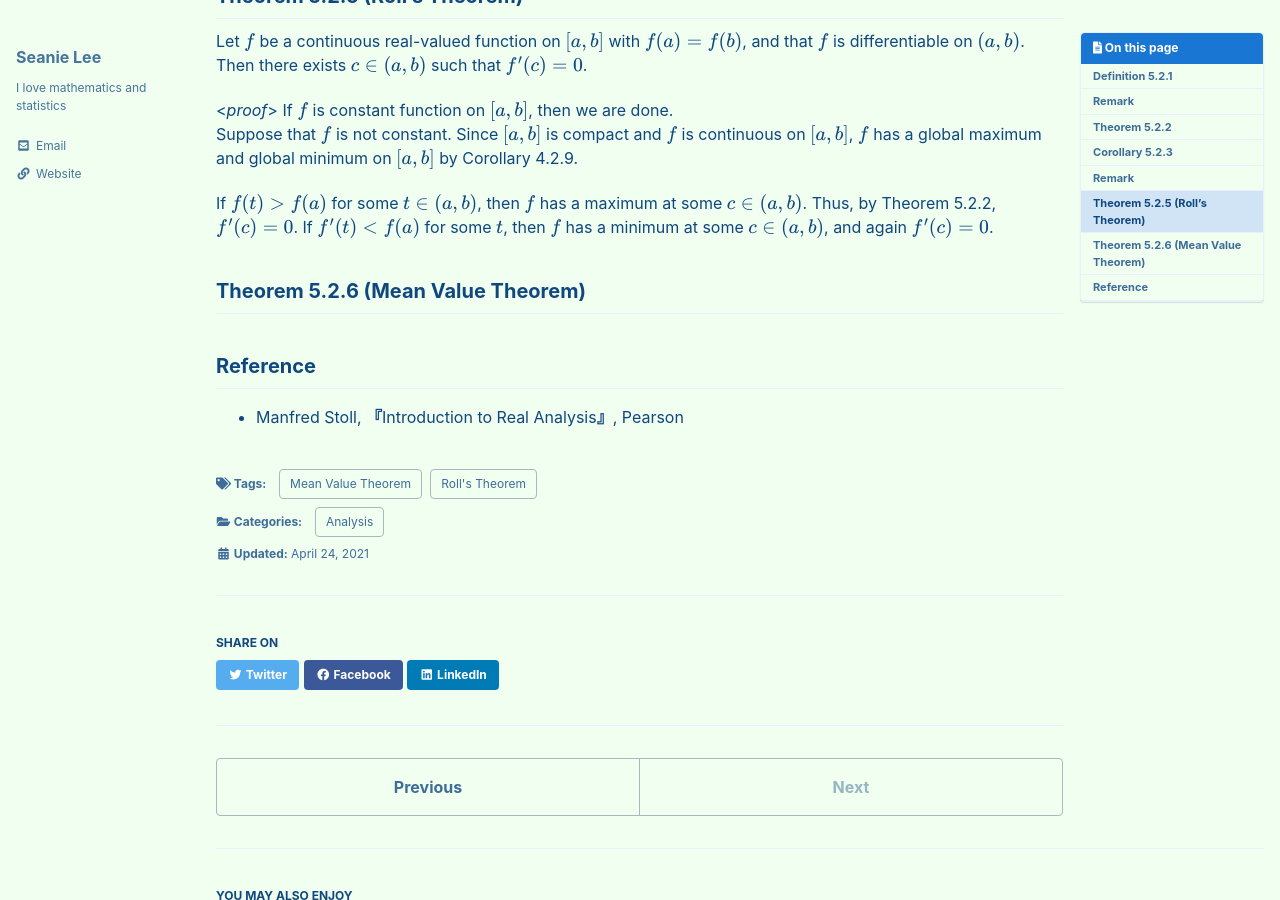
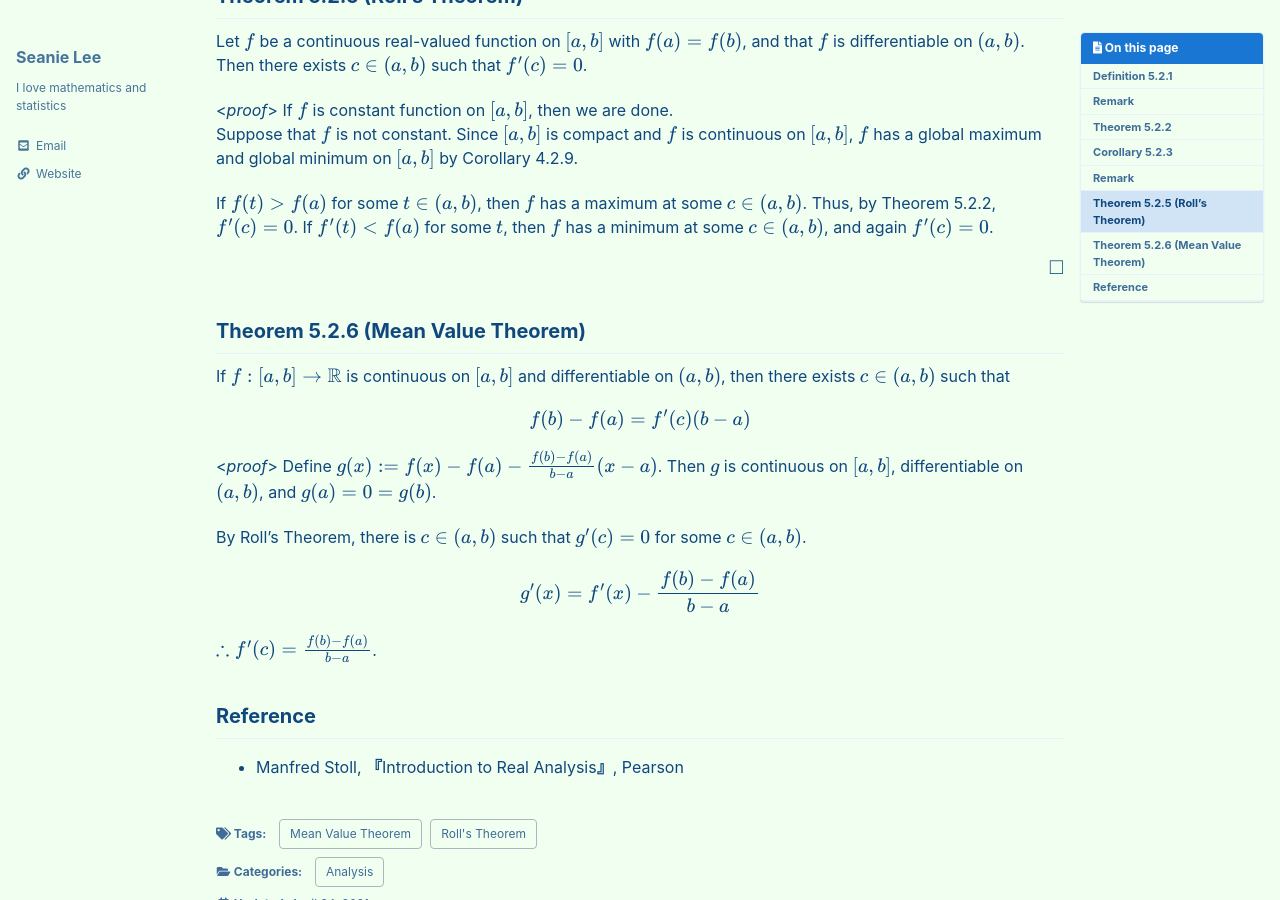
Before and after one commit to seanie12/blog, a Jekyll site: the page built from _posts/2021-04-24-mvt.md, in a window 1280 px wide and 900 px high, scrolled down 1602 px. Built offline with Jekyll 4.4.1, drawn with Linux system fonts in a browser that asks for light colours; cached includes are drawn as plain includes; formulas are drawn with MathJax 3.

Commit message:
Update 2021-04-24-mvt.md

```diff
--- a/_posts/2021-04-24-mvt.md
+++ b/_posts/2021-04-24-mvt.md
@@ -76,7 +76,27 @@ If $f$ is constant function on $[a,b]$, then we are done. <br /> Suppose that $f
 
 If $f(t) > f(a)$ for some $t\in (a,b)$, then $f$ has a maximum at some $c\in (a,b)$. Thus, by Theorem 5.2.2, $f^\prime(c) =0$. If $f^\prime (t) < f(a)$ for some $t$, then $f$ has a minimum at some $c\in (a,b)$, and again $f^\prime(c)=0$.
 
+$$\tag*{$\square$}$$
+
 ## Theorem 5.2.6 (Mean Value Theorem)
+If $f:[a,b]\to\mathbb{R}$ is continuous on $[a,b]$ and differentiable on $(a,b)$, then there exists $c\in (a,b)$ such that
+
+$$
+f(b)-f(a) = f^\prime(c) (b-a)
+$$
+
+<*proof*>
+Define $g(x) := f(x) - f(a) - \frac{f(b)-f(a)}{b-a}(x-a)$. Then $g$ is continuous on $[a,b]$, differentiable on $(a,b)$, and $g(a)=0=g(b)$.
+
+By Roll's Theorem, there is $c\in (a,b)$ such that $g^\prime (c) = 0$ for some $c\in (a,b)$.
+
+$$
+g^\prime(x) = f^\prime(x) -\frac{f(b)-f(a)}{b-a}
+$$
+
+$\therefore f^\prime(c) = \frac{f(b)-f(a)}{b-a}$.
+$$\tag*{$\square$}$$
+
 
 ## Reference
 - Manfred Stoll,  **『**Introduction to Real Analysis**』**, Pearson
```
